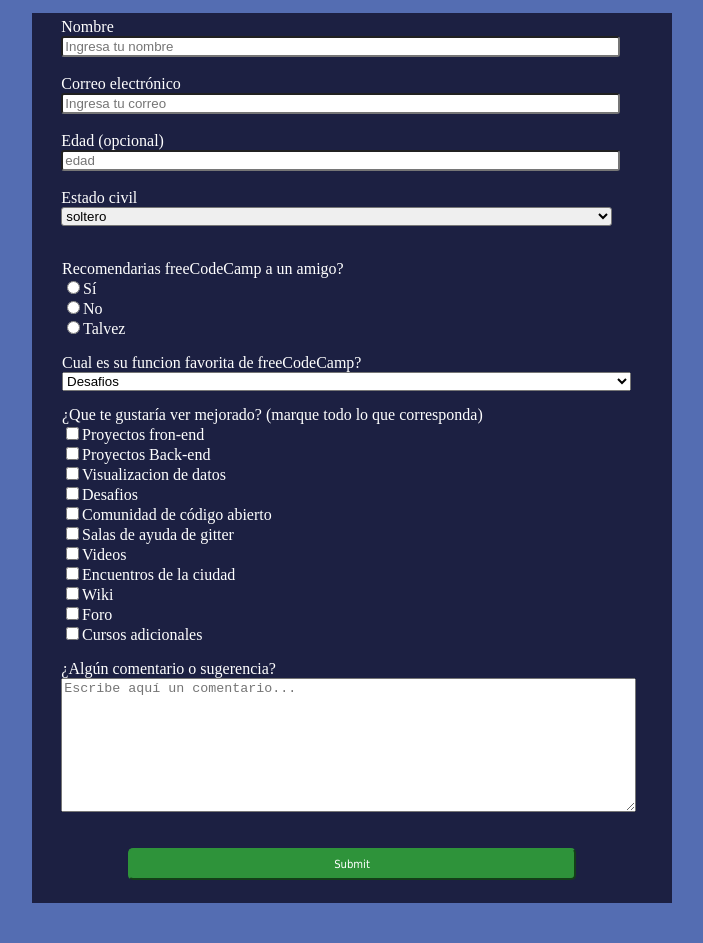
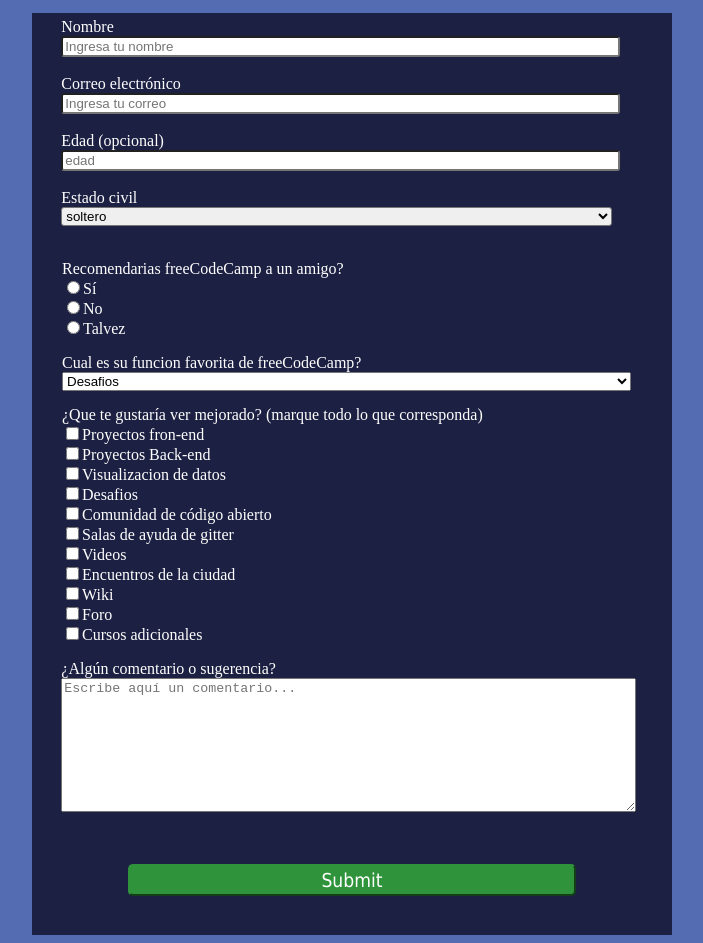
Before and after one commit to Leonardoasd/leonardoasd.github.io, a plain HTML site: page index.html in a window 1280 px wide. Shown: the part 103-1046 px from the top of the page, without its empty margins (288-991 px from the left). Before the commit the page ends 1014 px from the top, so only its background shows below. Drawn offline with Linux system fonts and the light colour scheme.

Commit message:
modificacion tamaño de letra

```diff
--- a/styles.css
+++ b/styles.css
@@ -20,7 +20,7 @@ form{
     width: 35vw;
     height: 2.5vw;
     font-family: Tahoma;
-    font-size: 70%;
+    font-size: 1.2em;
     color: white;
     text-align: center;
     margin-top: 2em;
```
